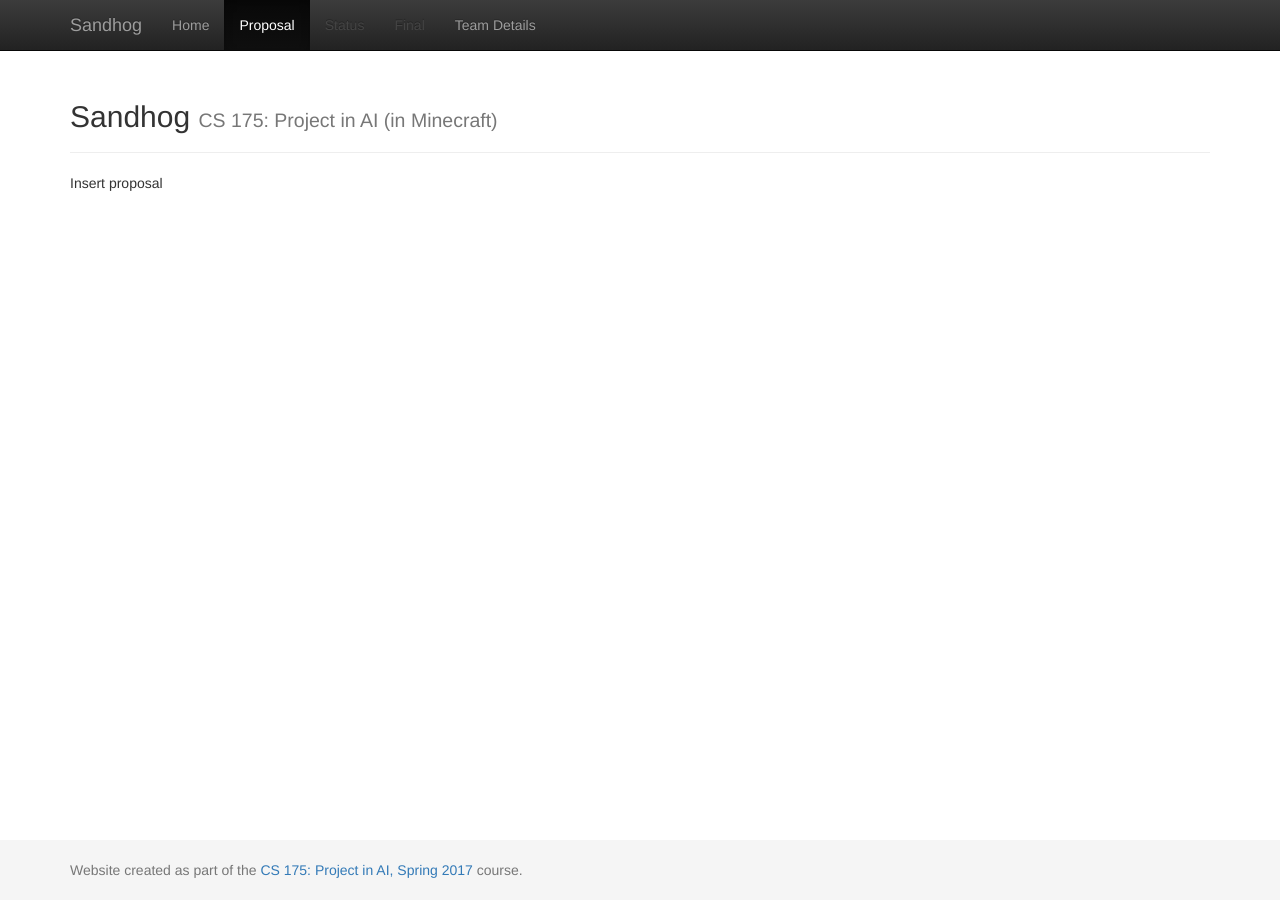
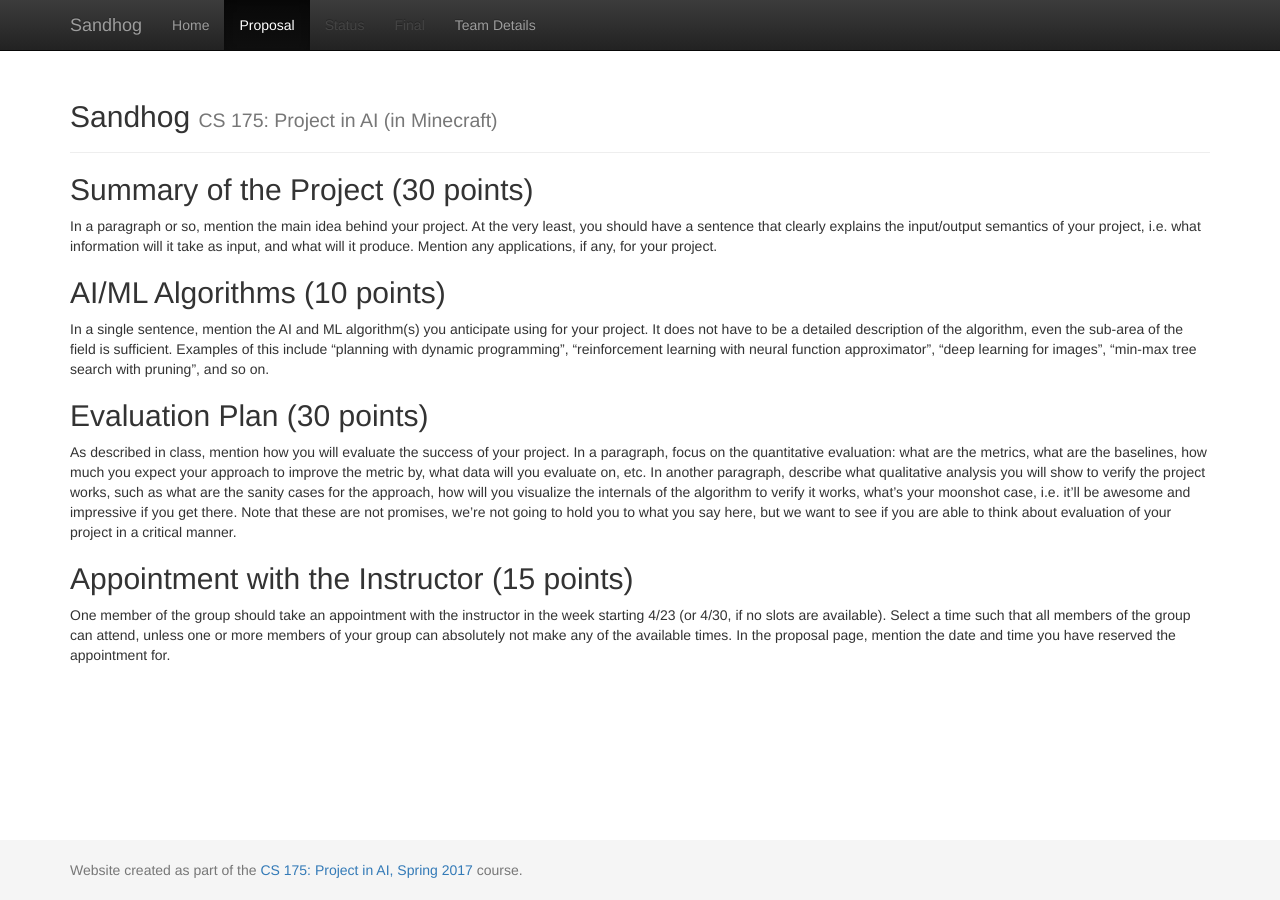
Before and after one commit to hfloresr/Sandhog, a Jekyll site: the page built from docs/proposal.md, in a window 1280 px wide. Built offline with Jekyll 4.4.1, drawn with Linux system fonts in a browser that asks for light colours.

Commit message:
added general layout and required content for the proposal

```diff
--- a/docs/proposal.md
+++ b/docs/proposal.md
@@ -3,4 +3,28 @@
 title:  Proposal
 ---
 
-Insert proposal
+## Summary of the Project (30 points)
+In a paragraph or so, mention the main idea behind your project. At the very least, you should have a sentence
+that clearly explains the input/output semantics of your project, i.e. what information will it take as input, and
+what will it produce. Mention any applications, if any, for your project.
+
+## AI/ML Algorithms (10 points)
+In a single sentence, mention the AI and ML algorithm(s) you anticipate using for your project.  It does not
+have to be a detailed description of the algorithm, even the sub-area of the field is sufficient. Examples of this
+include “planning with dynamic programming”, “reinforcement learning with neural function approximator”,
+“deep learning for images”, “min-max tree search with pruning”, and so on.
+
+## Evaluation Plan (30 points)
+As described in class, mention how you will evaluate the success of your project. In a paragraph, focus on the
+quantitative evaluation: what are the metrics, what are the baselines, how much you expect your approach to
+improve the metric by, what data will you evaluate on, etc. In another paragraph, describe what qualitative analysis
+you will show to verify the project works, such as what are the sanity cases for the approach, how will you visualize
+the internals of the algorithm to verify it works, what’s your moonshot case, i.e. it’ll be awesome and impressive if
+you get there. Note that these are not promises, we’re not going to hold you to what you say here, but we want to
+see if you are able to think about evaluation of your project in a critical manner.
+
+## Appointment with the Instructor (15 points)
+One member of the group should take an appointment with the instructor in the week starting 4/23 (or 4/30, if
+no slots are available). Select a time such that all members of the group can attend, unless one or more members
+of your group can absolutely not make any of the available times. In the proposal page, mention the date and time
+you have reserved the appointment for.
```
